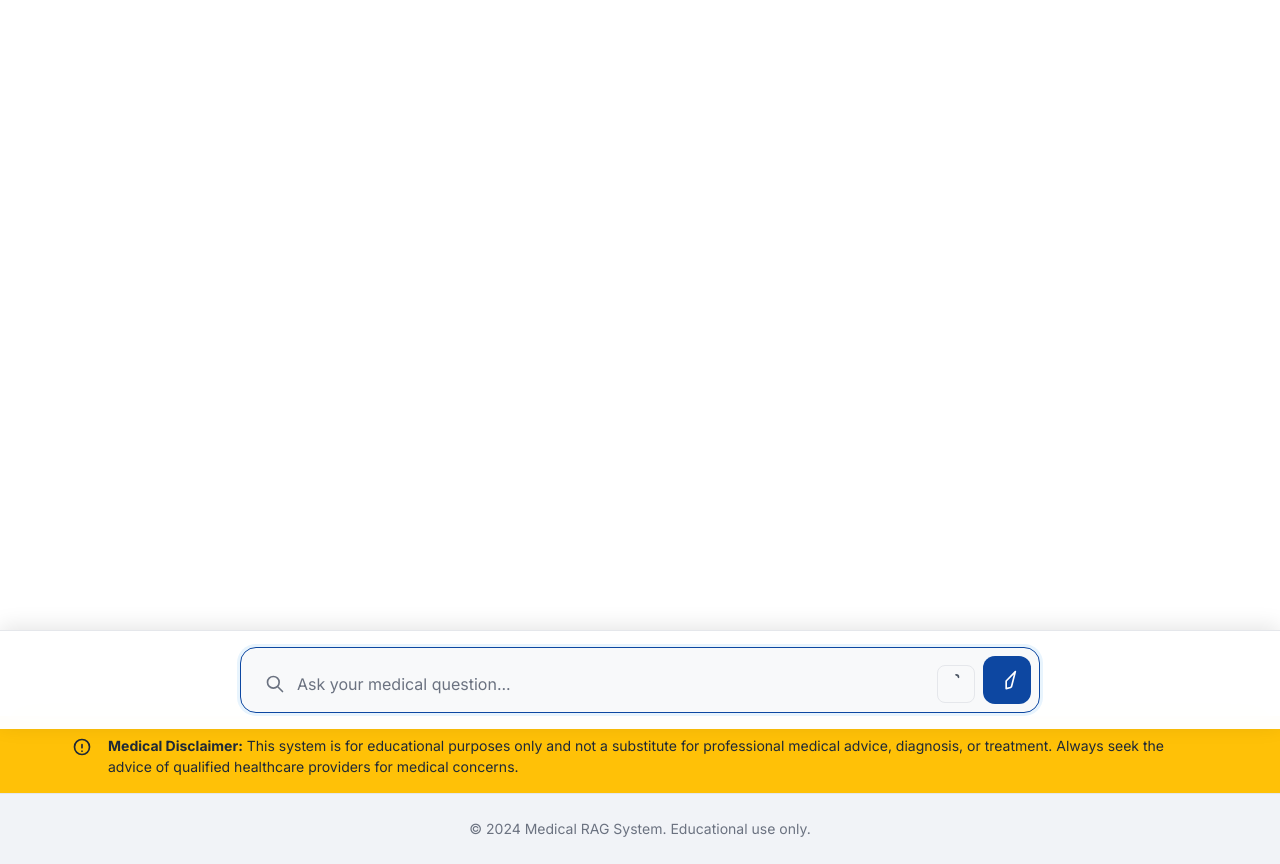
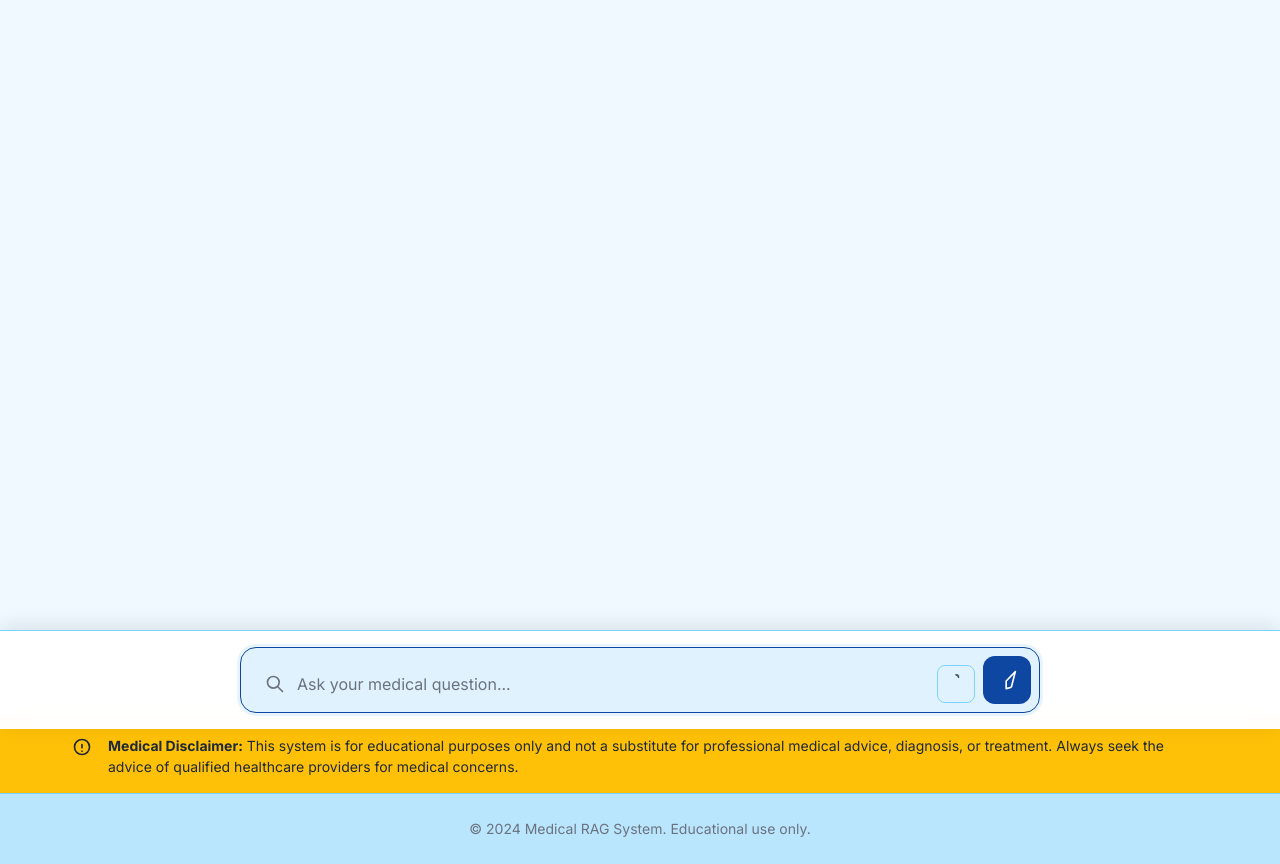
Before and after one commit to nameluqman/medical-rag-system, a plain HTML site: page index.html in a window 1280 px wide. Shown: the part 71-935 px from the top of the page. Drawn offline with Linux system fonts and the light colour scheme.

Commit message:
Add colorful blue gradient background to entire medical app interface

```diff
--- a/styles.css
+++ b/styles.css
@@ -21,18 +21,18 @@
   --text-primary: #1f2937;
   --text-secondary: #4b5563;
   --text-muted: #6b7280;
-  --background-primary: #ffffff;
-  --background-secondary: #f8f9fa;
-  --background-tertiary: #f1f3f7;
-  --border-color: #e5e7eb;
-  --border-light: #f0f2f5;
+  --background-primary: #f0f9ff;
+  --background-secondary: #e0f2fe;
+  --background-tertiary: #bae6fd;
+  --border-color: #7dd3fc;
+  --border-light: #38bdf8;
 
   /* Chat Colors - Enhanced for better UX */
   --user-bg: #0d47a1;
   --user-text: #ffffff;
   --ai-bg: #ffffff; /* Changed to pure white */
   --ai-text: #1f2937;
-  --ai-border: #e5e7eb;
+  --ai-border: #7dd3fc;
   --ai-accent: #10b981;
 
   /* Status Colors */
@@ -423,8 +423,10 @@ body {
 
 .message.assistant .message-content {
   background-color: var(--ai-bg);
-  border-color: var(--ai-border);
+  border: 1px solid var(--ai-border);
+  border-left: 4px solid #FF6B6B;
   max-width: 90%;
+  padding: var(--spacing-sm);
 }
 
 .message.loading .message-content {
```
